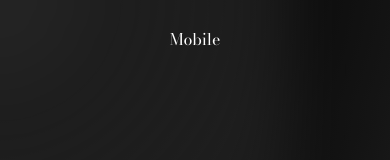
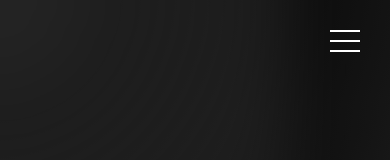
Before and after one commit to Aniekan210/uncle-chike-website, a Next.js app: page / in a window 390 px wide. Shown: the top 160 px of the page. Built offline with nearby package versions, Linux system fonts and the light colour scheme; a web font is replaced by a local one.

Commit message:
mobile navigation made

```diff
--- a/components/MobileNavbar/MobileNavBar.js
+++ b/components/MobileNavbar/MobileNavBar.js
@@ -1,30 +1,58 @@
 "use client"
 import styles from './MobileNavBar.module.css'
 import { useCurrentPage } from "../CurrentPageProvider"
-import { motion } from 'framer-motion'
+import { AnimatePresence, motion } from 'framer-motion'
+import { useState } from 'react'
 
 
 const MobileNavBar = () => {
-  const { currentPage } = useCurrentPage();
+  const [sidebarOpen, setSidebarOpen] = useState(false)
 
   return (
     <motion.div className={styles.navDiv} >
-      <motion.div
-        className={styles.dropdown}
-        initial={{ right: -100, opacity: 0 }}
-        animate={{ right: 0, opacity: 1 }}
-        transition={{ duration: 0.5, ease: 'easeInOut' }}
-      >
-        Mobile
-      </motion.div>
+      <motion.button onClick={() => setSidebarOpen(true)} className={styles.dropBtn}>
+        <motion.div
+          className={styles.dropdown}
+          initial={{ right: -100, opacity: 0 }}
+          animate={{ right: 0, opacity: 1 }}
+          transition={{ duration: 0.5, ease: 'easeInOut' }}
+        />
+      </motion.button>
+      <AnimatePresence>
+        {sidebarOpen && (<SideBar setSidebarOpen={setSidebarOpen} />)}
+      </AnimatePresence>
     </motion.div>
   )
-}
+};
 
-const NavLink = ({ children, href, active }) => {
+const SideBar = ({ setSidebarOpen }) => {
+  return (
+    <motion.div
+      className={styles.sideBar}
+      initial={{ top: '-100%', opacity: 0 }}
+      animate={{ top: '0', opacity: 1 }}
+      exit={{ top: '-100%', opacity: 0 }}
+      transition={{ duration: 0.3, ease: 'easeInOut' }}
+    >
+      <div className={styles.closeContainer}>
+        <button onClick={() => setSidebarOpen(false)} className={styles.closeBtn}>X</button>
+      </div>
+      <div className={styles.linkContainer}>
+        <NavLink setSidebarOpen={setSidebarOpen} href='/'>Home</NavLink>
+        <NavLink setSidebarOpen={setSidebarOpen} href='/about'>About</NavLink>
+        <NavLink setSidebarOpen={setSidebarOpen} href='/experience'>Experience</NavLink>
+        <NavLink setSidebarOpen={setSidebarOpen} href='/works'>Works & Gallery</NavLink>
+        <NavLink setSidebarOpen={setSidebarOpen} href='/contact'>Contact</NavLink>
+      </div>
+    </motion.div>
+  );
+};
+
+const NavLink = ({ setSidebarOpen, children, href }) => {
   const { setCurrentPage, setLightPos, lightPos } = useCurrentPage();
 
   const route = () => {
+    setSidebarOpen(false);
     setTimeout(() => {
       setCurrentPage(href);
     }, 500);
@@ -35,13 +63,7 @@ const NavLink = ({ children, href, active }) => {
   }
 
   return (
-    <motion.button
-      className={styles.navItem}
-      onClick={route}
-      initial={false}
-      animate={false}
-      transition={{ duration: 0.1, ease: 'easeInOut' }}
-    >{children}</motion.button>
+    <button onClick={route} className={styles.navItem}>{children}</button>
   );
 }
 
--- a/components/MobileNavbar/MobileNavBar.module.css
+++ b/components/MobileNavbar/MobileNavBar.module.css
@@ -1,76 +1,84 @@
 .navDiv {
   width: 100%;
   display: flex;
-  justify-content: center;
-  padding: 1.7rem 0;
+  justify-content: right;
 }
 
-.navbar {
-  display: flex;
-  flex-flow: row nowrap;
-  justify-content: center;
-  align-items: center;
-  z-index: 99;
-  gap: 2px;
+.dropBtn {
+  display: grid;
+  place-items: center;
+  padding: 30px 20px;
+  background-color: transparent;
 }
 
-.nav-item {
-  width: fit-content;
-  text-align: center;
-  background-color: #00000000;
-  color: #ffffff;
+.dropdown {
+  display: flex;
+  width: 30px;
+  background-color: white;
+  height: 2px;
   position: relative;
+  margin: 10px;
+}
+.dropdown::after,
+.dropdown::before {
+  content: "";
+  position: absolute;
+  width: 100%;
+  background-color: white;
+  height: 2px;
+}
+.dropdown::after {
+  top: 10px;
+}
+.dropdown::before {
+  top: -10px;
 }
 
-.nav-item::after,
-.nav-item::before {
-  content: "";
-  width: 1px;
-  height: 0;
-  transform: translate(-50%, -50%);
+.sideBar {
+  z-index: 100;
+  background-color: #000000;
+  width: 100%;
+  padding: 10px;
   position: absolute;
-  top: 50%;
-  background-color: white;
-  transition: height 0.1s;
-}
-
-.nav-item::before {
+  display: flex;
+  flex-flow: column nowrap;
+  top: 0;
   right: 0;
 }
 
-.nav-item::after {
-  left: 0;
+.closeContainer {
+  display: flex;
+  justify-content: right;
 }
 
-.nav-item:hover::before,
-.nav-item:hover::after {
-  height: 30px;
+.closeBtn {
+  color: #ffffff;
+  font-size: 20px;
+  background-color: transparent;
+  font-family: Arial, Helvetica, sans-serif;
+  padding: 10px 15px;
 }
 
-.active::after,
-.active::before {
-  content: "";
-  width: 1px;
-  height: 30px;
-  transform: translate(-50%, -50%);
-  position: absolute;
-  top: 50%;
-  background-color: white;
+.closeBtn:hover,
+.closeBtn:focus {
+  color: #ecececcd;
 }
 
-.active:hover::after,
-.active:hover::before,
-.active:focus::after,
-.active:focus::before {
-  content: "";
-  width: 1px;
-  height: 30px;
-  transform: translate(-50%, -50%);
-  position: absolute;
-  top: 50%;
-  background-color: white;
+.linkContainer {
+  display: flex;
+  flex-flow: column nowrap;
+  padding: 10px 30px;
+  gap: 10px;
 }
 
-.gap {
-  gap: 20px;
+.navItem {
+  background-color: #111;
+  width: 100%;
+  color: #fff;
+  padding: 16px 16px;
 }
+
+.navItem:hover,
+.navItem:focus {
+  background-color: #2d2d2de6;
+}
```
